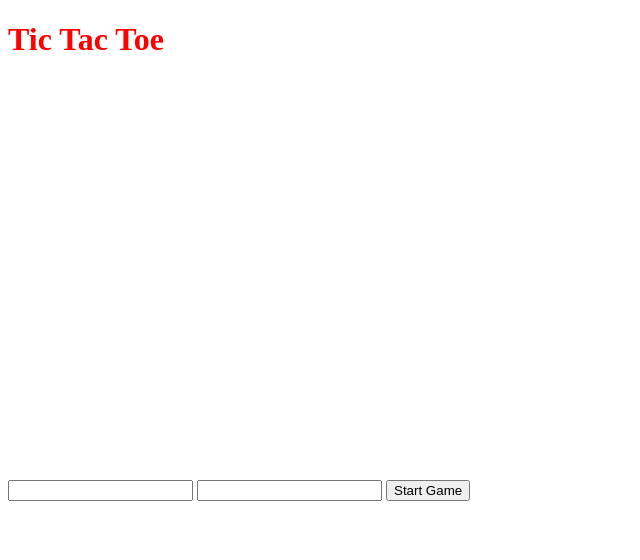
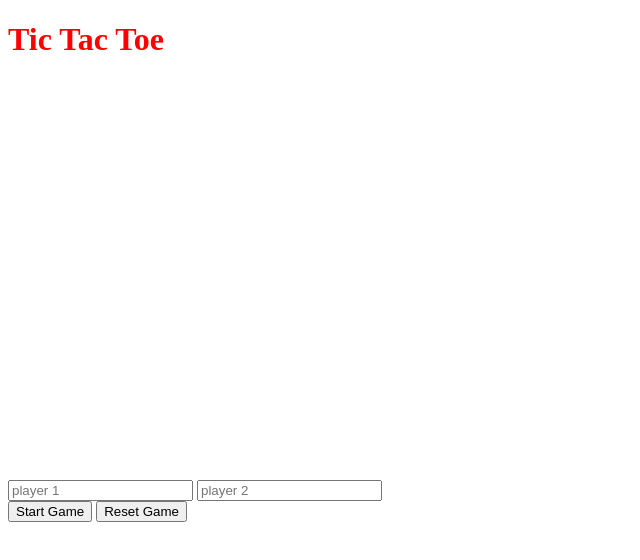
Before and after one commit to jwwals1/Tic-Tac-Toe, a plain HTML site: page index.html in a window 1280 px wide. Shown: the whole page, without its empty margins (0-640 px from the left). Drawn offline with Linux system fonts and the light colour scheme.

Commit message:
added divs for inputs and buttons

```diff
--- a/index.html
+++ b/index.html
@@ -9,11 +9,16 @@
 </head>
 <body>
     <h1>Tic Tac Toe</h1>
+    <div id="endMessage"></div>
     <div id="gameboard"></div>
-    <div id="controls">
-        <input type="text" id="player1">
-        <input type="text" id="player2">
+    <div>
+        <input type="text" id="player1" placeholder="player 1">
+        <input type="text" id="player2" placeholder="player 2">
+    </div>
+    <div id="buttons">
         <button id="start-button">Start Game</button>
+        <button id="reset-button">Reset Game</button>
     </div>
+
 </body>
 </html>
```
